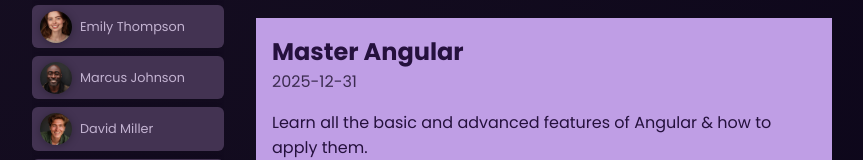
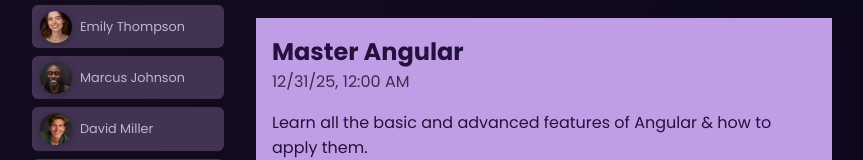
Before and after one commit to icarodredd/angular, an Angular app: page / in a window 1280 px wide. Both pictures are taken after a click on the button "Jasmine Washington". Shown: the part 318-478 px from the top of the page, without its empty margins (208-1071 px from the left). Built offline with nearby package versions, Linux system fonts and the light colour scheme.

Commit message:
add pipedate

```diff
--- a/src/app/tasks/task/task.component.html
+++ b/src/app/tasks/task/task.component.html
@@ -1,6 +1,6 @@
 <article>
   <h2>{{ title }}</h2>
-  <time>{{ dueDate }}</time>
+  <time>{{ dueDate | date : "short" }}</time>
   <p>{{ summary }}</p>
   <p class="actions"><button (click)="onCompleteTask()">Complete</button></p>
 </article>
--- a/src/app/tasks/task/task.component.ts
+++ b/src/app/tasks/task/task.component.ts
@@ -1,9 +1,10 @@
+import { DatePipe } from "@angular/common";
 import { Component, EventEmitter, Input, Output } from "@angular/core";
 
 @Component({
   selector: "app-task",
   standalone: true,
-  imports: [],
+  imports: [DatePipe],
   templateUrl: "./task.component.html",
   styleUrl: "./task.component.css",
 })
```
